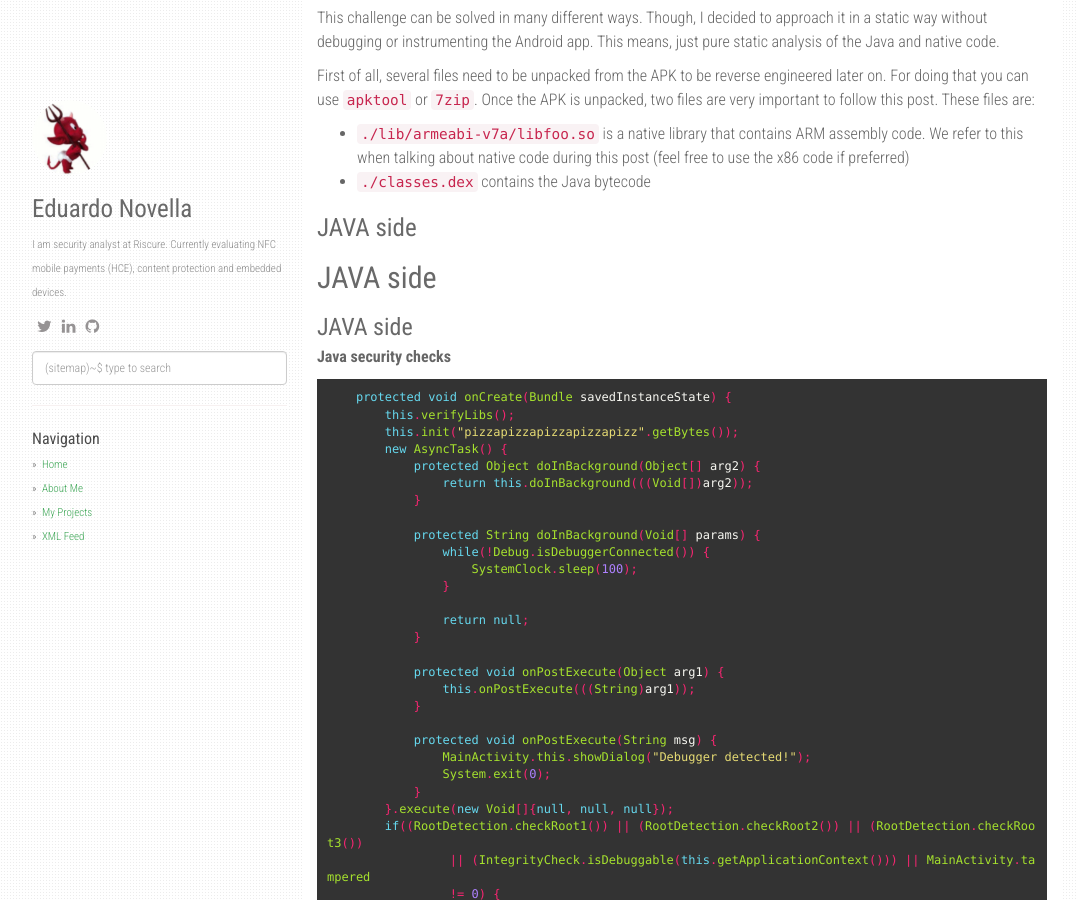
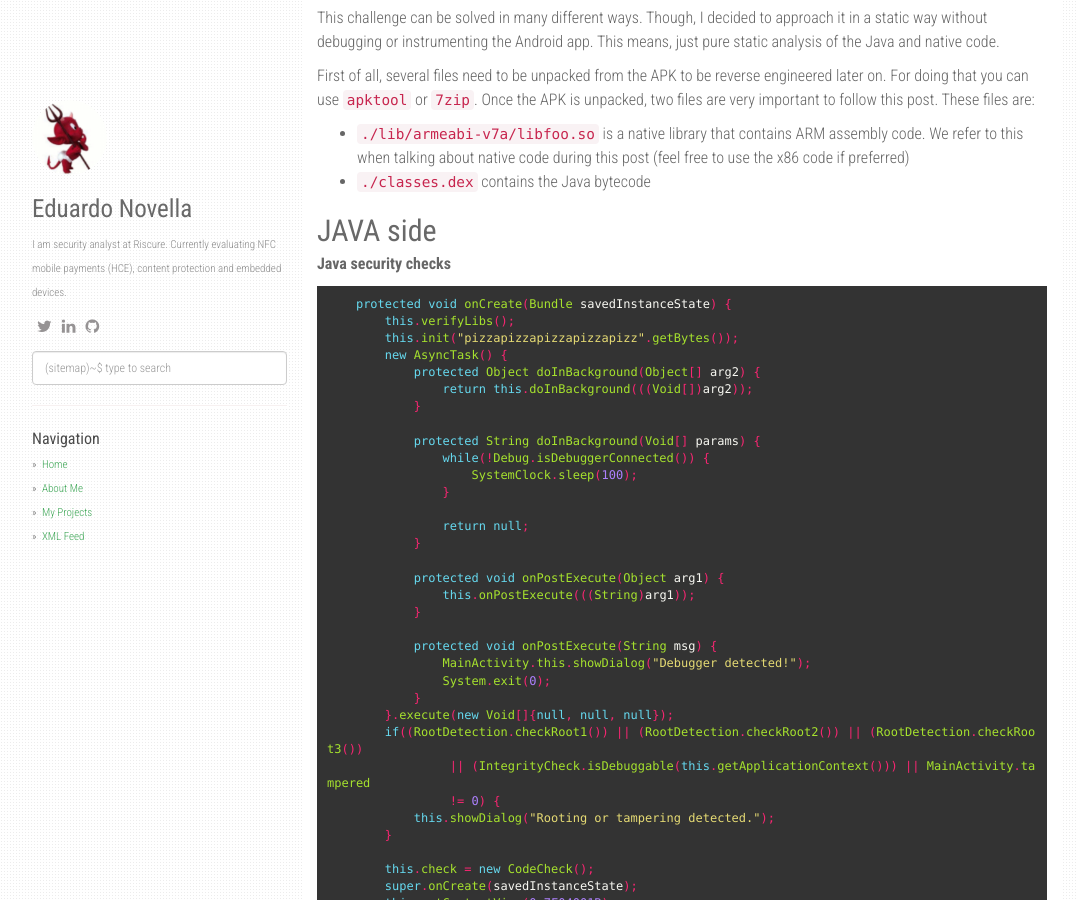
Before and after one commit to enovella/enovella.github.io, a Jekyll site: the page built from _posts/2017-04-30-android-owasp-crackmes-level-3.md, in a window 1280 px wide and 900 px high, scrolled down 950 px. Shown: the whole window, without its empty margins (53-1131 px from the left). Built offline with Jekyll 4.4.1, drawn with Linux system fonts in a browser that asks for light colours; nearby versions of some CDN libraries; comment, search, counter and statistics services are not loaded; some of the changed text lies outside the part shown.

Commit message:
android OWASP crackme: level3

````diff
--- a/_posts/2017-04-30-android-owasp-crackmes-level-3.md
+++ b/_posts/2017-04-30-android-owasp-crackmes-level-3.md
@@ -43,9 +43,9 @@ First of all, several files need to be unpacked from the APK to be reverse engin
 * `./lib/armeabi-v7a/libfoo.so` is a native library that contains ARM assembly code. We refer to this when talking about native code during this post (feel free to use the x86 code if preferred)
 * `./classes.dex` contains the Java bytecode
 
-# JAVA side
+
 ## JAVA side
-### JAVA side
+
 **Java security checks**
 
 ```java
@@ -211,7 +211,8 @@ public class RootDetection {
 
 
 
-***NATIVE side***
+## Native side
+
 **Native constructor: Section `.init_array`**
 
  An ELF binary contains a section called `.init_array` which holds the pointers to functions that will be executed when the program starts. If we observe what this ARM shared object has in its constructor, then we can see the following function pointer `sub_2788` at offset `0x4de8`: (in IDA Pro uses the shortcut `ctrl`+`s` for showing sections)
````
